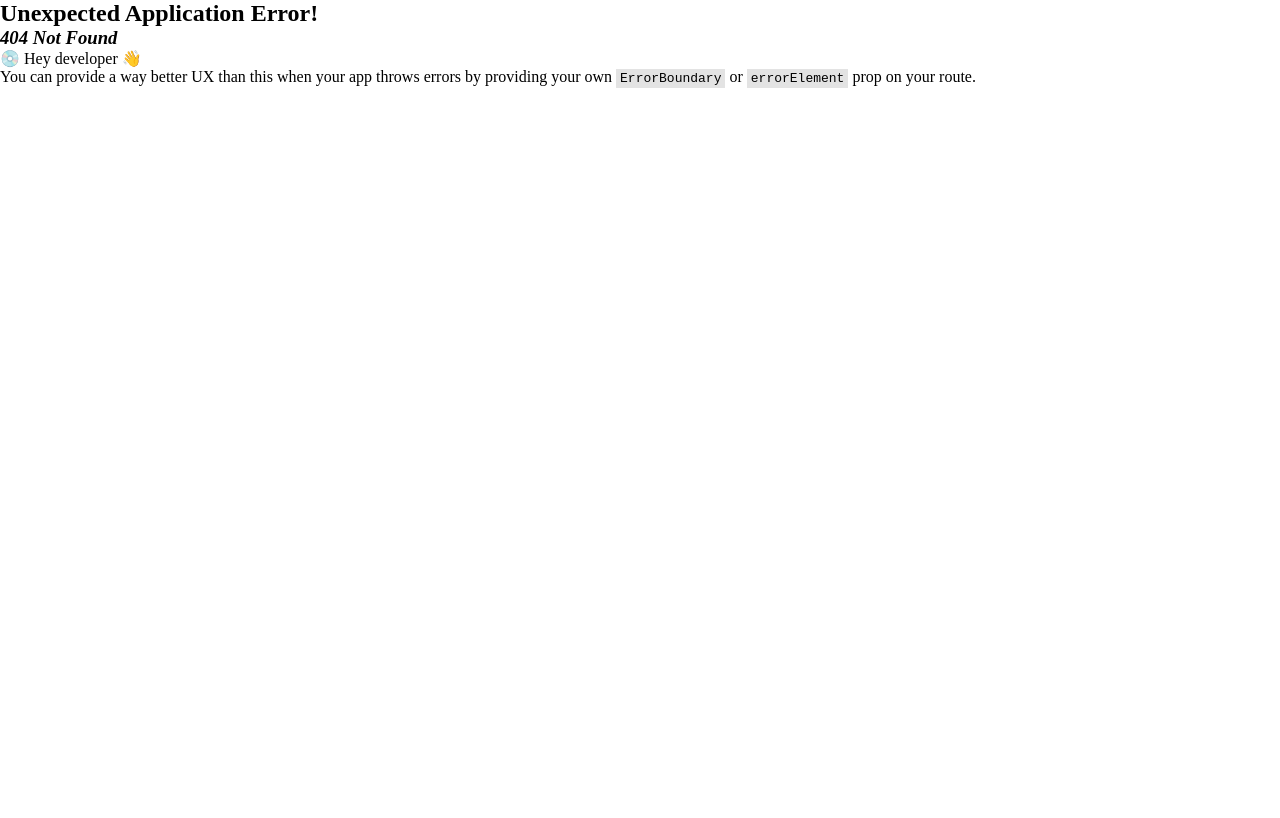
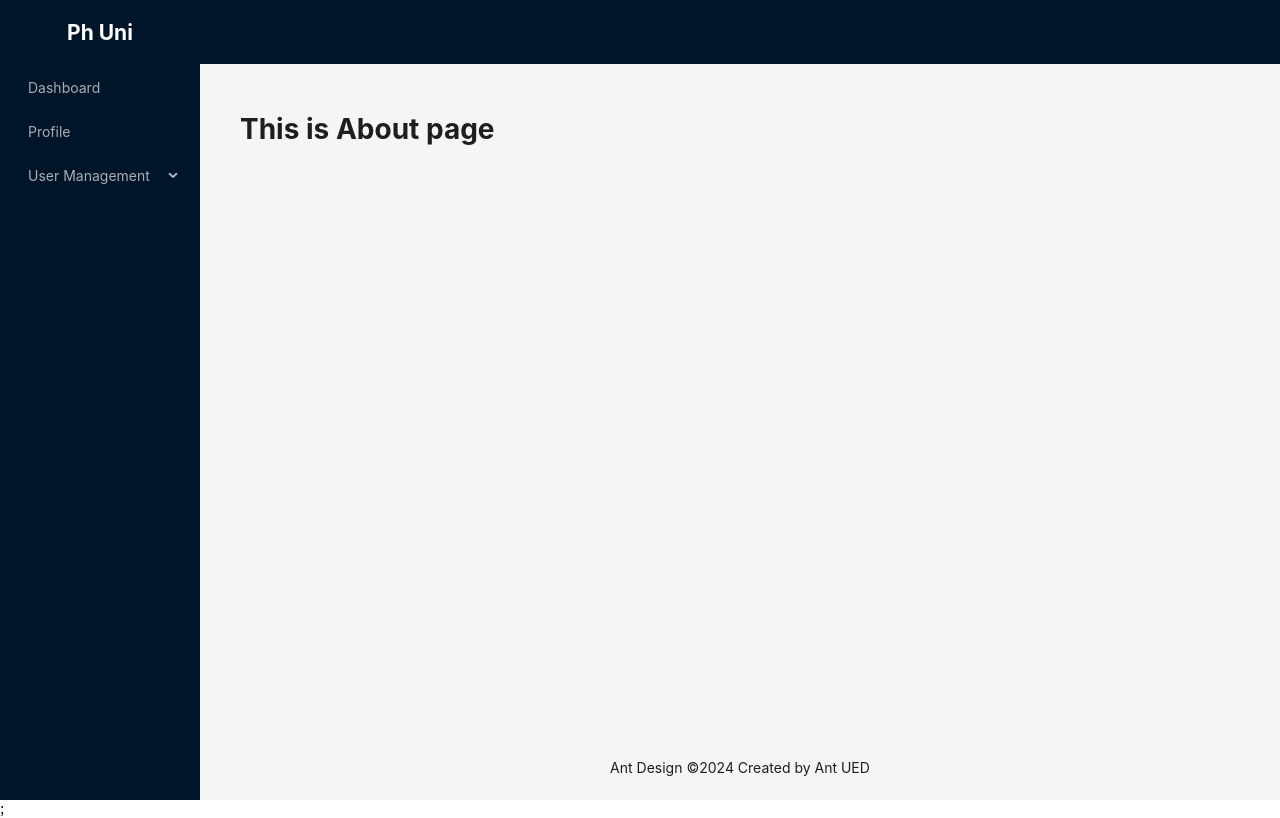
Before and after one commit to Masud-Rahman22/Ph-University-Management-Client, a React (Vite) app: page /about in a window 1280 px wide. Before the commit this address had no page. Built offline with nearby package versions, Linux system fonts and the light colour scheme.

Commit message:
working on layout layer

```diff
--- a/src/components/layout/MainLayout.tsx
+++ b/src/components/layout/MainLayout.tsx
@@ -1,4 +1,5 @@
 import { Layout, Menu } from "antd";
+import { Outlet } from "react-router-dom";
 
 const { Header, Content, Footer, Sider } = Layout;
 
@@ -66,7 +67,7 @@
                 minHeight: 360,
             }}
             >
-        The main content should be here
+        <Outlet></Outlet>
             </div>
         </Content>
         <Footer style={{ textAlign: "center" }}>
--- /dev/null
+++ b/src/pages/About.tsx
@@ -0,0 +1,9 @@
+const About = () =>{
+    return (
+        <div>
+            <h1>This is About page</h1>
+        </div>
+    )
+}
+
+export default About;
--- /dev/null
+++ b/src/pages/Contact.tsx
@@ -0,0 +1,9 @@
+const Contact = () =>{
+    return (
+        <div>
+            <h1>This is contact page</h1>
+        </div>
+    )
+}
+
+export default Contact;
--- /dev/null
+++ b/src/pages/Login.tsx
@@ -0,0 +1,9 @@
+const Login = () =>{
+    return (
+        <div>
+            <h1>This is login page</h1>
+        </div>
+    )
+}
+
+export default Login;
--- /dev/null
+++ b/src/pages/Register.tsx
@@ -0,0 +1,9 @@
+const Register = () =>{
+    return (
+        <div>
+            <h1>This is Register page</h1>
+        </div>
+    )
+}
+
+export default Register;
--- /dev/null
+++ b/src/pages/admin/AdminDashboard.tsx
@@ -0,0 +1,11 @@
+
+
+const AdminDashboard = () => {
+  return (
+    <div>
+
+    </div>
+  )
+}
+
+export default AdminDashboard
--- /dev/null
+++ b/src/pages/admin/CreateStudent.tsx
@@ -0,0 +1,10 @@
+
+const CreateStudent = () => {
+  return (
+    <div>
+
+    </div>
+  )
+}
+
+export default CreateStudent
--- a/src/routes/routes.tsx
+++ b/src/routes/routes.tsx
@@ -1,13 +1,52 @@
 import { createBrowserRouter } from "react-router-dom";
 import App from "../App";
+import About from "../pages/About";
+import Contact from "../pages/Contact";
+import Login from "../pages/Login";
+import Register from "../pages/Register";
+import AdminDashboard from "../pages/admin/AdminDashboard";
+import CreateStudent from "../pages/admin/CreateStudent";
 
 const router = createBrowserRouter([
     {
         path: '/',
-        element: <App></App>
+        element: <App></App>,
+        children: [
+            {
+                path: 'about', //without slash relative path
+                element: <About></About>
+            },
+            {
+                path: 'contact',
+                element: <Contact></Contact>
+            }
+        ]
     },
     {
-
+        path: '/admin',
+        element: <App></App>,
+        children: [
+            {
+                index: true,
+                element: <AdminDashboard></AdminDashboard>
+            },
+            {
+                path: 'dashboard',
+                element: <AdminDashboard></AdminDashboard>
+            },
+            {
+                path: 'create-student',
+                element: <CreateStudent></CreateStudent>
+            }
+        ]
+    },
+    {
+        path: '/login',
+        element: <Login></Login>
+    },
+    {
+        path: '/register',
+        element: <Register></Register>
     }
 ])
 
```
Also changed, not shown: src/App.tsx (+10 -0 lines), src/components/layout/AdminLayout.tsx (+12 -0 lines).
